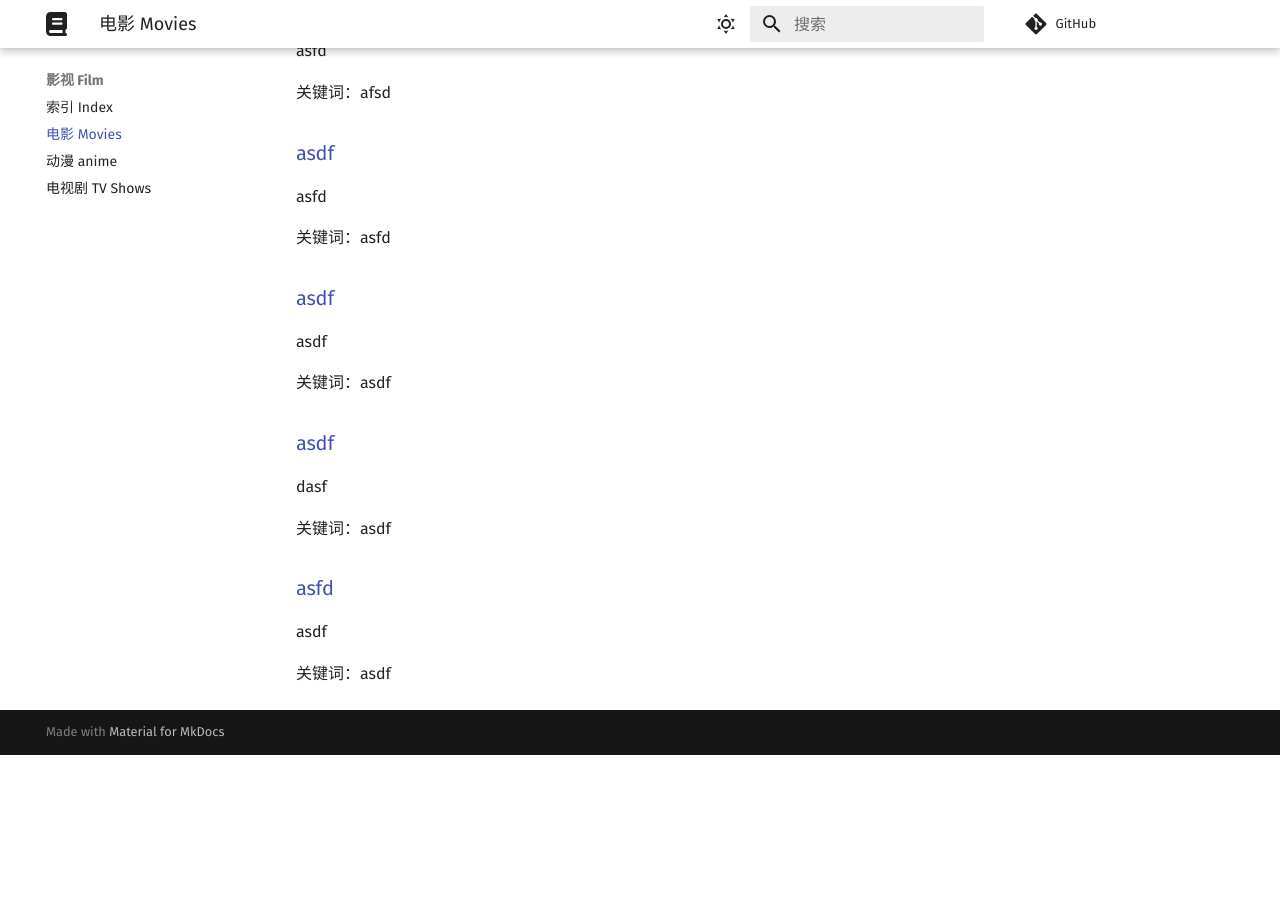
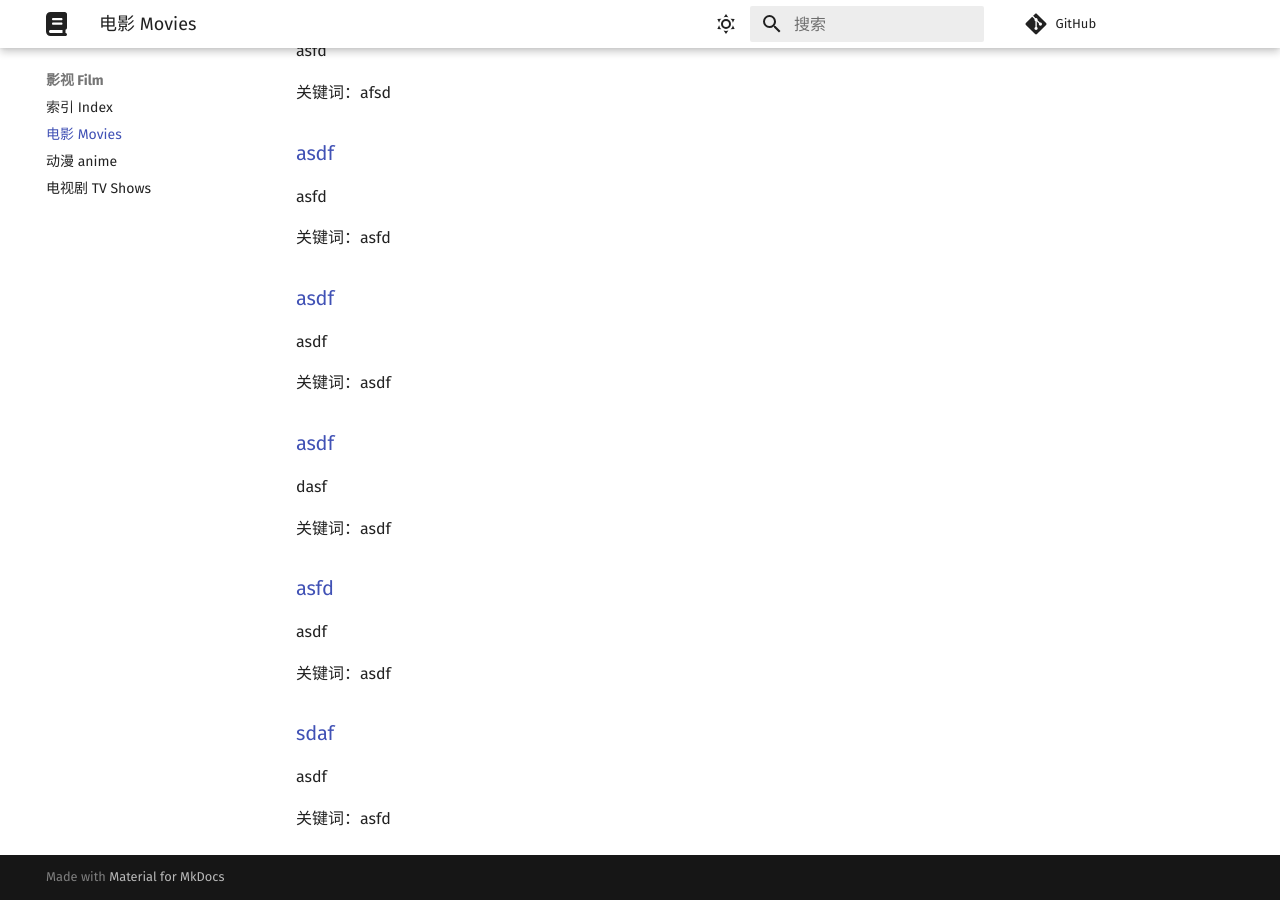
Before and after one commit to Chocolateater/Resource-Library, an MkDocs documentation site: the page built from docs/Film/movies.md, in a window 1280 px wide and 900 px high, scrolled down 817 px. Built offline with MkDocs 1.6.1 and Material for MkDocs 9.7.7, drawn with Linux system fonts in a browser that asks for light colours; comment, search, counter and statistics services are not loaded; before the commit the page ends 1572 px from its top, so only the background shows below that.

Commit message:
Update index.md via GitHub API

```diff
--- a/docs/Film/movies.md
+++ b/docs/Film/movies.md
@@ -51,3 +51,9 @@ dasf
 asdf
 
 关键词：asdf
+
+<h3><a href="sdaf">sdaf</a> </h3>
+
+asdf
+
+关键词：asfd
```
